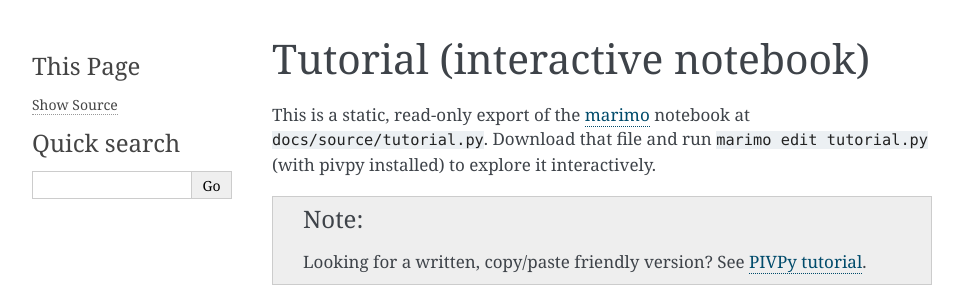
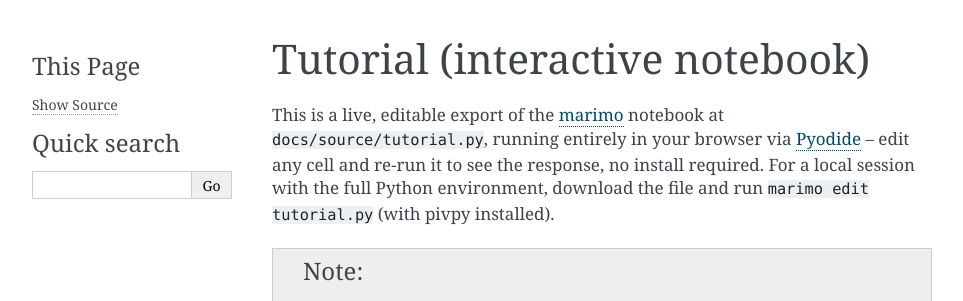
Before and after one commit to alexlib/pivpy, a Sphinx documentation site: the page built from docs/source/tutorial.rst, in a window 1280 px wide, cut to the strip 0-301 px from the top of the page. Shown: the whole strip, without its empty margins (148-1111 px from the left). Built offline with Sphinx 7.4.7, drawn with Linux system fonts in a browser that asks for light colours.

Commit message:
docs: make embedded marimo notebooks live and editable
Switch the ReadTheDocs marimo export from `html` (static, read-only
snapshot with code hidden) to `html-wasm` (runs the notebook in-browser
via Pyodide, editable, code shown). PIVPy is meant to be tried and
poked at, so the docs should let readers do that without installing
anything.

html-wasm bundles marimo's full editor assets (JS/CSS/fonts) next to
the entry file rather than producing one self-contained HTML file, so
each notebook now exports into its own gitignored subdirectory
(_static/notebook_wasm/, _static/tutorial_wasm/) instead of dumping
into shared _static. Added PEP 723 dependency metadata to notebook.py/
tutorial.py so Pyodide knows what to install.

Co-Authored-By: Claude Sonnet 5 <noreply@anthropic.com>
Claude-Session: https://claude.ai/code/session_01PVASMhdFKej7QN6p3iuPNz

```diff
--- a/docs/source/conf.py
+++ b/docs/source/conf.py
@@ -130,10 +130,13 @@ source_suffix = {
 
 
 def _export_marimo_notebooks(app):
-    """Render notebook.py/tutorial.py (marimo) to static HTML in _static/
-    before the build, so notebook.rst/tutorial.rst can embed them. Runs
-    `marimo export html` via the same interpreter Sphinx is running under
-    (marimo is a hard dependency of the pivpy package itself)."""
+    """Render notebook.py/tutorial.py (marimo) to WASM-powered, editable HTML
+    in _static/ before the build, so notebook.rst/tutorial.rst can embed them.
+    Runs `marimo export html-wasm` via the same interpreter Sphinx is running
+    under (marimo is a hard dependency of the pivpy package itself). The
+    resulting page runs entirely client-side (Pyodide), so readers can edit
+    and re-run cells in the browser -- fitting for a package that's all about
+    trying things and seeing the response."""
     import subprocess
     import sys
     from pathlib import Path
@@ -150,10 +153,13 @@ def _export_marimo_notebooks(app):
         source = src_dir / f"{name}.py"
         if not source.exists():
             continue
-        target = static_dir / f"{name}.html"
+        # html-wasm writes a whole asset bundle (JS/CSS/fonts) next to the
+        # entry file, not just one HTML file -- give each notebook its own
+        # subdirectory so that bundle doesn't spill into the rest of _static.
+        target = static_dir / f"{name}_wasm" / "index.html"
         result = subprocess.run(
-            [sys.executable, "-m", "marimo", "export", "html",
-             "--no-sandbox", "--no-include-code", str(source),
+            [sys.executable, "-m", "marimo", "export", "html-wasm",
+             "--no-sandbox", "--mode", "edit", "--show-code", str(source),
              "-o", str(target), "-f"],
             capture_output=True, text=True,
         )
--- a/docs/source/tutorial.rst
+++ b/docs/source/tutorial.rst
@@ -1,9 +1,12 @@
 Tutorial (interactive notebook)
 ================================
 
-This is a static, read-only export of the `marimo <https://marimo.io>`_ notebook at
-``docs/source/tutorial.py``. Download that file and run ``marimo edit tutorial.py``
-(with pivpy installed) to explore it interactively.
+This is a live, editable export of the `marimo <https://marimo.io>`_ notebook at
+``docs/source/tutorial.py``, running entirely in your browser via
+`Pyodide <https://pyodide.org>`_ -- edit any cell and re-run it to see the
+response, no install required. For a local session with the full Python
+environment, download the file and run ``marimo edit tutorial.py`` (with
+pivpy installed).
 
 .. note::
 
@@ -11,4 +14,4 @@ This is a static, read-only export of the `marimo <https://marimo.io>`_ notebook
 
 .. raw:: html
 
-   <iframe src="_static/tutorial.html" style="width:100%; height:80vh; border:1px solid #ddd;"></iframe>
+   <iframe src="_static/tutorial_wasm/index.html" style="width:100%; height:80vh; border:1px solid #ddd;"></iframe>
```
Also changed, not shown: docs/source/notebook.py (+9 -0 lines), docs/source/notebook.rst (+7 -4 lines), docs/source/tutorial.py (+8 -0 lines), 1 other file.
